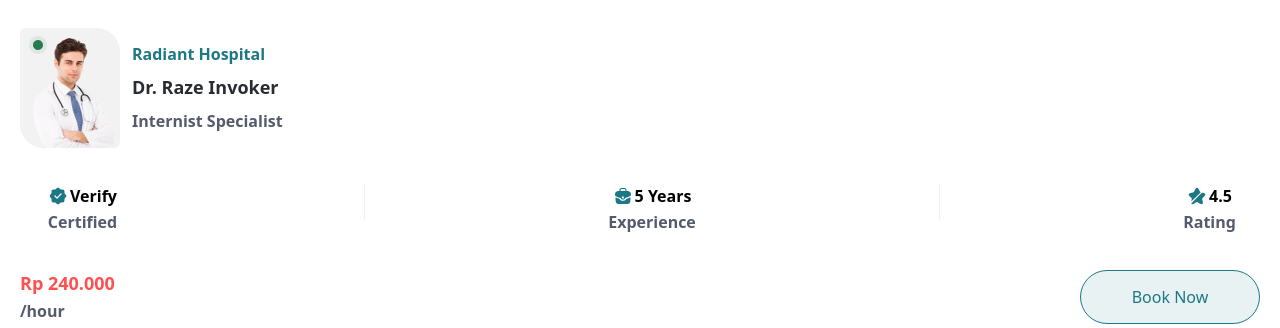
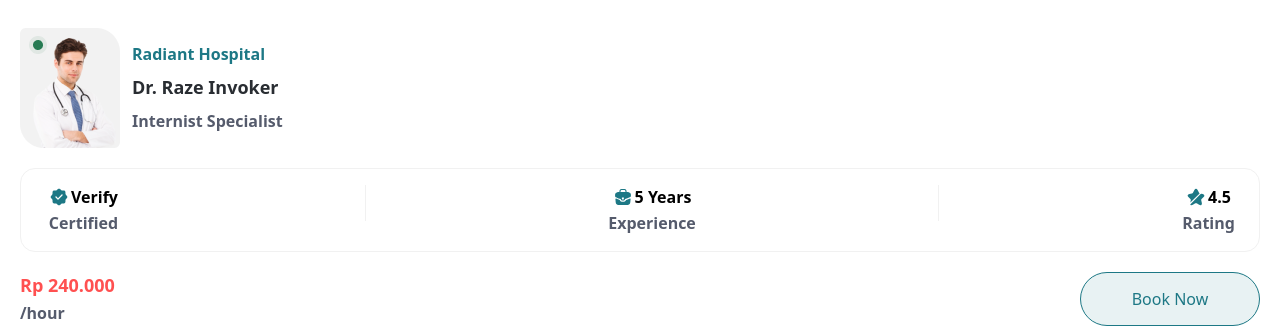
Before and after one commit to IsmoilQaxramonov/clinic-app, a React (Vite) app: page / in a window 1280 px wide. Shown: the part 1588-1916 px from the top of the page. Built offline with nearby package versions, Linux system fonts and the light colour scheme.

Commit message:
togirlanish

```diff
--- a/src/components/rading-hospital.tsx
+++ b/src/components/rading-hospital.tsx
@@ -15,7 +15,7 @@ function Radinghospital() {
             <p className="p-lorem">Internist Specialist </p>
           </div>
         </div>
-        <div className="flex px-[16px] py-[16px] gap-[12px] justify-between mb-[20px]">
+        <div className="flex px-[16px] py-[16px] gap-[12px] justify-between mb-[20px] border-[#F1F1F1] border-[1px] rounded-[15px]">
           <div className="flex flex-col gap-[2px]">
             <div className="flex items-center gap-[2px] px-[12px]">
               <img className="size-[20px]" src={verify} alt="" />
```
